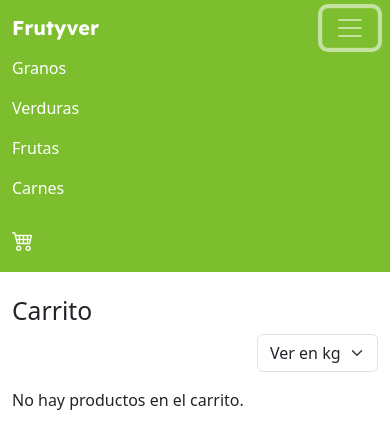
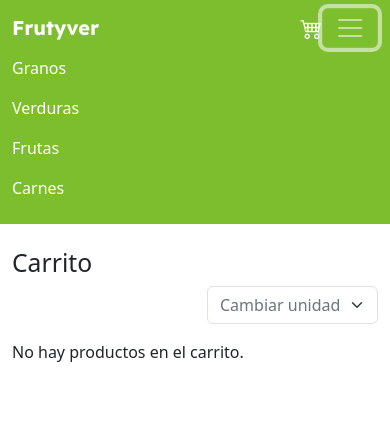
Before and after one commit to afsanchez04/frutyver, a React (Vite) app: page /cart in a window 390 px wide. Both pictures are taken after a click on the button "Toggle navigation". Shown: the top 448 px of the page. Built offline with nearby package versions, Linux system fonts and the light colour scheme.

Commit message:
cambio botón eliminar y primera opción desplegable carrito

```diff
--- a/src/components/Navbar.jsx
+++ b/src/components/Navbar.jsx
@@ -1,60 +1,102 @@
-import { Link } from 'react-router-dom'
+import { Link, useLocation } from 'react-router-dom'
 import { useCart } from '../context/CartContext'
 
 export default function Navbar() {
   const { cart } = useCart()
+  const location = useLocation()
 
-   return (
-    <nav className="navbar navbar-expand-lg navbar-dark bg-success">
+
+  const isActive = (path) => {
+    return location.pathname.includes(path)
+  }
+
+  return (
+    <nav className="navbar navbar-expand-md navbar-dark bg-success">
       <div className="container">
         <Link className="navbar-brand fw-bold text-pacific" to="/">
           Frutyver
         </Link>
+
+        <div className="d-md-none ms-auto">
+          <Link className="nav-link d-flex align-items-center gap-2 text-white" to="/cart">
+            {cart.length > 0 && (
+              <span
+                className="badge rounded-pill bg-white text-success"
+                style={{ fontSize: "0.8rem" }}
+              >
+                {cart.length}
+              </span>
+            )}
+            <i className="bi bi-cart4 fs-4" aria-label="icono-carrito"></i>
+          </Link>
+        </div>
 
         <button
           className="navbar-toggler"
           type="button"
           data-bs-toggle="collapse"
           data-bs-target="#navbarNav"
+          aria-controls="navbarNav"
+          aria-expanded="false"
+          aria-label="Toggle navigation"
         >
           <span className="navbar-toggler-icon"></span>
         </button>
 
         <div className="collapse navbar-collapse" id="navbarNav">
           <nav>
-            <ul className="navbar-nav me-auto mb-2 mb-lg-0">
-              {/* Menú principal */}
+            <ul className="navbar-nav me-auto mb-2 mb-md-0">
+
               <li className="nav-item">
-                <Link className="nav-link" to="section/Granos">
+                <Link
+                  className={`nav-link ${isActive('Granos') ? 'active' : ''}`}
+                  to="section/Granos"
+                  aria-current={isActive('Granos') ? 'page' : undefined}
+                >
                   Granos
                 </Link>
               </li>
               <li className="nav-item">
-                <Link className="nav-link" to="section/Verduras">
+                <Link
+                  className={`nav-link ${isActive('Verduras') ? 'active' : ''}`}
+                  to="section/Verduras"
+                  aria-current={isActive('Verduras') ? 'page' : undefined}
+                >
                   Verduras
                 </Link>
               </li>
               <li className="nav-item">
-                <Link className="nav-link" to="section/Frutas">
+                <Link
+                  className={`nav-link ${isActive('Frutas') ? 'active' : ''}`}
+                  to="section/Frutas"
+                  aria-current={isActive('Frutas') ? 'page' : undefined}
+                >
                   Frutas
                 </Link>
               </li>
               <li className="nav-item">
-                <Link className="nav-link" to="section/Carnes">
+                <Link
+                  className={`nav-link ${isActive('Carnes') ? 'active' : ''}`}
+                  to="section/Carnes"
+                  aria-current={isActive('Carnes') ? 'page' : undefined}
+                >
                   Carnes
                 </Link>
               </li>
             </ul>
           </nav>
 
-          {/* Carrito a la derecha */}
-          <ul className="navbar-nav ms-auto">
+          <ul className="navbar-nav ms-auto d-none d-md-flex">
             <li className="nav-item">
-              <Link className="nav-link d-flex align-items-center gap-2" to="/cart">
+              <Link
+                className={`nav-link d-flex align-items-center gap-2 ${isActive('/cart') ? 'active' : ''}`}
+                to="/cart"
+                aria-current={isActive('/cart') ? 'page' : undefined}
+              >
                 {cart.length > 0 && (
                   <span
-                  className="badge rounded-pill bg-white text-success"
-                  style={{ fontSize: "0.8rem" }}
+                    className="badge rounded-pill bg-white text-success"
+                    style={{ fontSize: "0.8rem" }}
                   >
                     {cart.length}
                   </span>
@@ -66,5 +108,5 @@ export default function Navbar() {
         </div>
       </div>
     </nav>
-  );
+  )
 }
--- a/src/pages/CartPage.jsx
+++ b/src/pages/CartPage.jsx
@@ -4,19 +4,36 @@ import { useState } from 'react'
 
 export default function CartPage() {
   const { cart, updateWeight, removeFromCart, clearCart } = useCart()
-  const [unit, setUnit] = useState('kg')
+  const [unit, setUnit] = useState('')
   const navigate = useNavigate()
 
   const convert = wKg => (unit === 'lb' ? wKg * 2.20462 : wKg)
   const convertToKg = w => (unit === 'lb' ? w / 2.20462 : w)
   const total = cart.reduce((sum, i) => sum + i.pricePerKg * i.weightKg, 0)
 
+  // Función para manejar el cambio de unidad
+  const handleUnitChange = (e) => {
+    const value = e.target.value
+    if (value !== '') {
+      setUnit(value)
+    }
+  }
+
+  // Determinar qué unidad mostrar (por defecto kg si no se ha seleccionado)
+  const displayUnit = unit || 'kg'
+
   return (
     <div className="container mt-4">
       <h2>Carrito</h2>
 
       <div className="d-flex justify-content-end mb-3">
-        <select value={unit} onChange={e => setUnit(e.target.value)} className="form-select w-auto">
+        <select
+          value={unit}
+          onChange={handleUnitChange}
+          className="form-select w-auto"
+          style={{ color: unit === '' ? '#6c757d' : 'inherit' }}
+        >
+          <option value="" disabled hidden>Cambiar unidad</option>
           <option value="kg">Ver en kg</option>
           <option value="lb">Ver en lb</option>
         </select>
@@ -30,7 +47,7 @@ export default function CartPage() {
             <thead>
               <tr>
                 <th>Producto</th>
-                <th>Peso ({unit})</th>
+                <th>Peso ({displayUnit})</th>
                 <th>Precio/kg</th>
                 <th>Subtotal</th>
                 <th></th>
@@ -54,7 +71,7 @@ export default function CartPage() {
                   <td>${item.pricePerKg.toLocaleString()}</td>
                   <td>${(item.pricePerKg * item.weightKg).toLocaleString()}</td>
                   <td>
-                    <button className="btn btn-danger btn-sm" onClick={() => removeFromCart(item.id)}>x</button>
+                    <button className="btn btn-danger btn-sm py-2 px-3" onClick={() => removeFromCart(item.id)}>x</button>
                   </td>
                 </tr>
               ))}
```
